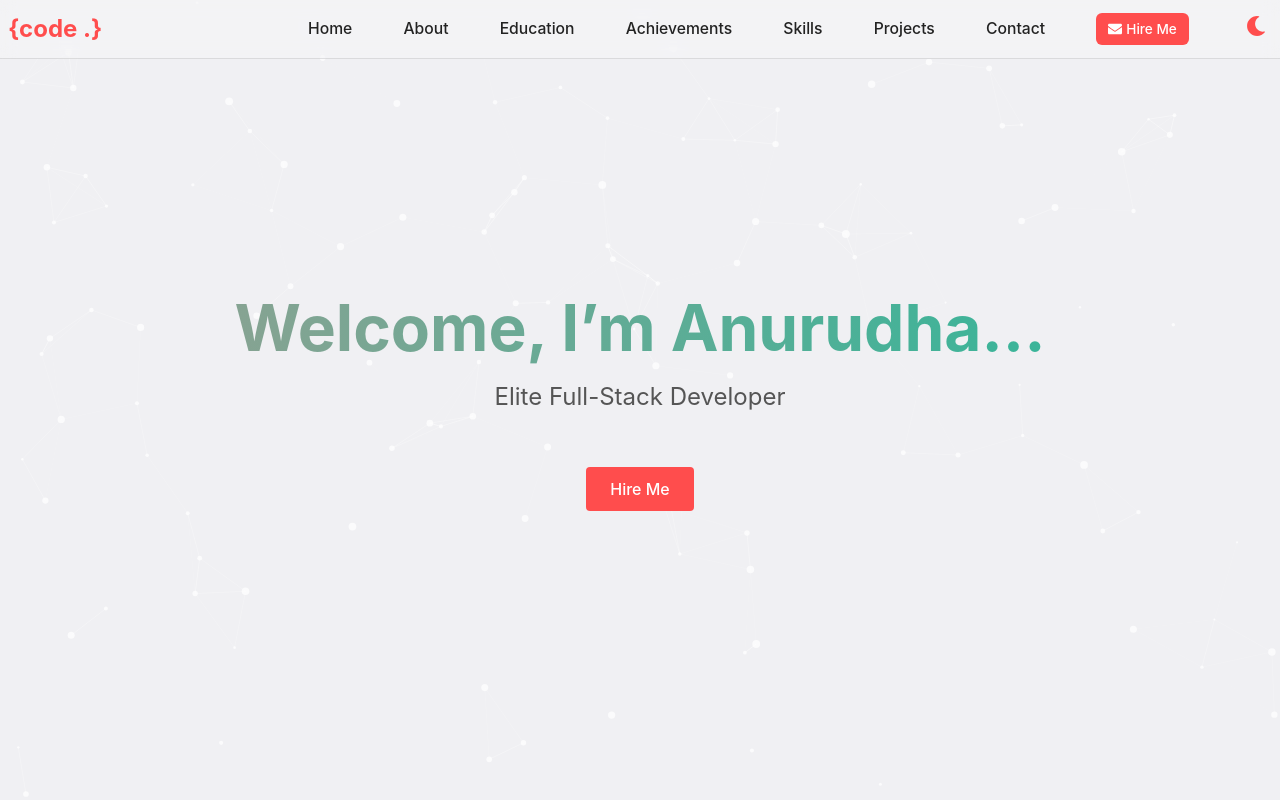
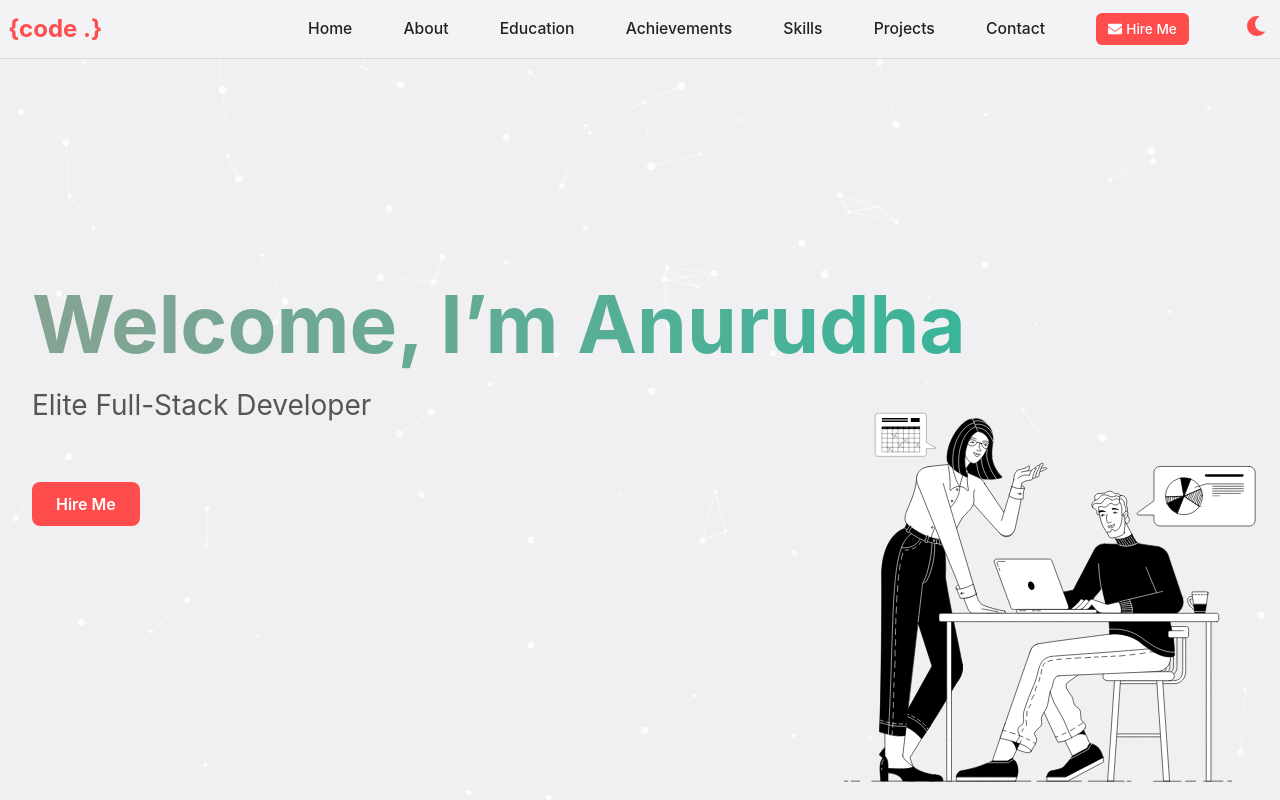
Before and after one commit to anurudha07/Anurudha-s-Portfolio, a React (Create React App) app in the folder frontend/: page / in a window 1280 px wide. Shown: the top 800 px of the page. Built offline with nearby package versions, Linux system fonts and the light colour scheme.

Commit message:
Update Home.js

```diff
--- a/frontend/src/pages/Home.js
+++ b/frontend/src/pages/Home.js
@@ -1,43 +1,73 @@
 import React, { useEffect, useRef, useState } from 'react';
 import styled, { keyframes } from 'styled-components';
 import { motion } from 'framer-motion';
+import Lottie from 'lottie-react';
+import coderAnimation from '../assets/coder.json'; // Lottie JSON animation file
 
-// Styled-components
-
-// Section container
+// Full-screen wrapper
 const Section = styled.section`
   position: relative;
   width: 100%;
   height: 100vh;
   overflow: hidden;
-  background: ${props => props.theme.colors.background};
-  cursor: none; /* hide default cursor for custom one */
+  background: ${({ theme }) => theme.colors.background};
+  cursor: none;
 `;
 
-// Canvas covers full area
+// Canvas for particle network
 const Canvas = styled.canvas`
   position: absolute;
-  top: 0;
-  left: 0;
+  inset: 0;
   width: 100%;
   height: 100%;
 `;
 
-// Overlay for content
+// Wrapper for Lottie animation
+const AnimationWrapper = styled.div`
+  position: absolute;
+  bottom: 0;
+  right: 0;
+  width: 50%;
+  max-width: 500px;
+  pointer-events: none;
+
+  @media (max-width: ${({ theme }) => theme.breakpoints.mobile}) {
+    width: 90%;
+    max-width: none;
+    right: 50%;
+    bottom: 8%;
+    transform: translateX(50%);
+  }
+`;
+
+// Content overlay for text and CTA
 const ContentWrapper = styled(motion.div)`
   position: relative;
   z-index: 2;
   display: flex;
   flex-direction: column;
-  align-items: center;
+  align-items: flex-start;
   justify-content: center;
   height: 100%;
-  pointer-events: none; /* let pointer events pass to canvas if needed */
-  text-align: center;
-  padding: 0 1rem;
+  padding: 2rem;
+  pointer-events: none;
+  /* Shift text higher on desktop */
+  transform: translateY(-25%);
+
+  @media (max-width: ${({ theme }) => theme.breakpoints.mobile}) {
+    position: absolute;
+    top: -15%;           /* Align around upper center on mobile */
+    left: 0%;
+    transform: translate(-50%, -50%);
+    width: 100%;
+    align-items: center;
+    text-align: center;
+    padding: 1rem;
+  }
 `;
 
-// Animated gradient text
+
+// Gradient text animation
 const gradientAnim = keyframes`
   0% { background-position: 0% 50%; }
   50% { background-position: 100% 50%; }
@@ -45,181 +75,160 @@ const gradientAnim = keyframes`
 `;
 
 const Title = styled.h1`
-  font-size: 2.5rem;
+  font-size: 3rem;
   margin: 0;
   background: linear-gradient(270deg, #FF4D4D, #1ABC9C, #FF8787);
   background-size: 600% 600%;
   -webkit-background-clip: text;
   -webkit-text-fill-color: transparent;
   animation: ${gradientAnim} 8s ease infinite;
-  @media (min-width: ${props => props.theme.breakpoints.tablet}) {
-    font-size: 4rem;
+
+  @media (min-width: ${({ theme }) => theme.breakpoints.tablet}) {
+    font-size: 5rem;
+  }
+
+  @media (max-width: ${({ theme }) => theme.breakpoints.mobile}) {
+    font-size: 2rem;
   }
 `;
 
 const Subtitle = styled.p`
-  font-size: 1.2rem;
+  font-size: 1.25rem;
   margin-top: 1rem;
-  color: ${props => props.theme.colors.subtext};
-  @media (min-width: ${props => props.theme.breakpoints.tablet}) {
-    font-size: 1.5rem;
+  color: ${({ theme }) => theme.colors.subtext};
+
+  @media (min-width: ${({ theme }) => theme.breakpoints.tablet}) {
+    font-size: 1.75rem;
+  }
+
+  @media (max-width: ${({ theme }) => theme.breakpoints.mobile}) {
+    font-size: 1rem;
   }
 `;
 
-// Custom cursor
+// Custom cursor dot
 const CursorDot = styled.div`
   position: fixed;
-  top: 0;
-  left: 0;
   width: 12px;
   height: 12px;
   border-radius: 50%;
-  background: ${props => props.theme.colors.primary};
+  background: ${({ theme }) => theme.colors.primary};
   pointer-events: none;
   transform: translate(-50%, -50%);
   z-index: 5;
-  transition: transform 0.1s ease-out;
+  transition: transform 0.08s ease-out;
+
+  @media (max-width: ${({ theme }) => theme.breakpoints.mobile}) {
+    display: none;
+  }
 `;
 
-// Button styled
 const Button = styled(motion.a)`
   margin-top: 2rem;
   padding: 0.75rem 1.5rem;
-  background: ${props => props.theme.colors.primary};
+  background: ${({ theme }) => theme.colors.primary};
   color: #fff;
-  border-radius: 4px;
-  font-weight: 500;
+  border-radius: 0.5rem;
+  font-weight: 600;
   text-decoration: none;
-  pointer-events: auto; /* allow clicking */
+  pointer-events: auto;
   cursor: pointer;
-  &:hover {
-    background: ${props => props.theme.colors.accent};
+
+  &:hover { background: ${({ theme }) => theme.colors.accent}; }
+
+  @media (max-width: ${({ theme }) => theme.breakpoints.mobile}) {
+    padding: 0.6rem 1rem;
+    margin-top: 1.5rem;
   }
 `;
 
-// Particle background logic
 const Home = () => {
   const canvasRef = useRef(null);
-  const animationRef = useRef(null);
+  const animationRef = useRef();
   const particlesRef = useRef([]);
-  const mouseRef = useRef({ x: null, y: null, radius: 100 });
-  const [cursorPos, setCursorPos] = useState({ x: -100, y: -100 });
+  const mouseRef = useRef({ x: null, y: null, radius: 120 });
+  const [cursorPos, setCursorPos] = useState({ x: -50, y: -50 });
 
-  // Initialize canvas and particles
   useEffect(() => {
     const canvas = canvasRef.current;
     const ctx = canvas.getContext('2d');
-
     let width = canvas.clientWidth;
     let height = canvas.clientHeight;
     canvas.width = width;
     canvas.height = height;
 
-    // Handle resize
-    const handleResize = () => {
+    const onResize = () => {
       width = canvas.clientWidth;
       height = canvas.clientHeight;
       canvas.width = width;
       canvas.height = height;
       initParticles();
     };
-    window.addEventListener('resize', handleResize);
+    window.addEventListener('resize', onResize);
 
-    // Track mouse
-    const handleMouseMove = e => {
+    const onMouseMove = e => {
       const rect = canvas.getBoundingClientRect();
       mouseRef.current.x = e.clientX - rect.left;
       mouseRef.current.y = e.clientY - rect.top;
       setCursorPos({ x: e.clientX, y: e.clientY });
     };
-    const handleMouseLeave = () => {
-      mouseRef.current.x = null;
-      mouseRef.current.y = null;
+    const onTouchMove = e => {
+      const touch = e.touches[0];
+      const rect = canvas.getBoundingClientRect();
+      mouseRef.current.x = touch.clientX - rect.left;
+      mouseRef.current.y = touch.clientY - rect.top;
     };
-    window.addEventListener('mousemove', handleMouseMove);
-    window.addEventListener('mouseout', handleMouseLeave);
 
-    // Particle class
+    window.addEventListener('mousemove', onMouseMove);
+    window.addEventListener('touchmove', onTouchMove);
+    window.addEventListener('mouseout', () => { mouseRef.current.x = null; mouseRef.current.y = null; });
+    window.addEventListener('touchend', () => { mouseRef.current.x = null; mouseRef.current.y = null; });
+
     class Particle {
-      constructor(x, y, dx, dy, size, color) {
-        this.x = x;
-        this.y = y;
-        this.dx = dx;
-        this.dy = dy;
-        this.size = size;
-        this.color = color;
-        this.baseSize = size;
-      }
-      draw() {
-        ctx.beginPath();
-        ctx.arc(this.x, this.y, this.size, 0, Math.PI * 2);
-        ctx.fillStyle = this.color;
-        ctx.fill();
-      }
+      constructor(x, y, dx, dy, size) { Object.assign(this, { x, y, dx, dy, size, baseSize: size }); }
+      draw() { ctx.beginPath(); ctx.arc(this.x, this.y, this.size, 0, Math.PI * 2); ctx.fillStyle = 'rgba(255,255,255,0.8)'; ctx.fill(); }
       update() {
-        // Move
         this.x += this.dx;
         this.y += this.dy;
-        // Bounce off edges
-        if (this.x + this.size > width || this.x - this.size < 0) this.dx = -this.dx;
-        if (this.y + this.size > height || this.y - this.size < 0) this.dy = -this.dy;
-
-        // Interactivity: grow when near mouse
-        if (mouseRef.current.x && mouseRef.current.y) {
-          const distX = mouseRef.current.x - this.x;
-          const distY = mouseRef.current.y - this.y;
-          const dist = Math.hypot(distX, distY);
-          if (dist < mouseRef.current.radius) {
-            // grow
-            this.size = Math.min(this.baseSize * 4, this.size + 1);
-          } else {
-            // shrink back
-            if (this.size > this.baseSize) this.size -= 0.5;
-            if (this.size < this.baseSize) this.size = this.baseSize;
-          }
+        if (this.x < 0 || this.x > width) this.dx *= -1;
+        if (this.y < 0 || this.y > height) this.dy *= -1;
+        if (mouseRef.current.x !== null) {
+          const dist = Math.hypot(mouseRef.current.x - this.x, mouseRef.current.y - this.y);
+          if (dist < mouseRef.current.radius) this.size = Math.min(this.baseSize * 4, this.size + 1);
+          else if (this.size > this.baseSize) this.size -= 0.3;
         }
         this.draw();
       }
     }
 
-    // Initialize particles
     const initParticles = () => {
-      const particles = [];
-      const count = Math.floor((width * height) / 8000); // density
+      particlesRef.current = [];
+      const count = Math.floor((width * height) / 10000);
       for (let i = 0; i < count; i++) {
         const size = Math.random() * 3 + 1;
         const x = Math.random() * (width - size * 2) + size;
         const y = Math.random() * (height - size * 2) + size;
-        let dx = (Math.random() - 0.5) * 1.5;
-        let dy = (Math.random() - 0.5) * 1.5;
-        const color = `rgba(255, 255, 255, 0.7)`;
-        particles.push(new Particle(x, y, dx, dy, size, color));
+        const dx = (Math.random() - 0.5) * 1.2;
+        const dy = (Math.random() - 0.5) * 1.2;
+        particlesRef.current.push(new Particle(x, y, dx, dy, size));
       }
-      particlesRef.current = particles;
     };
 
-    // Draw lines between close particles
     const connectParticles = () => {
-      const particles = particlesRef.current;
-      for (let a = 0; a < particles.length; a++) {
-        for (let b = a + 1; b < particles.length; b++) {
-          const pA = particles[a];
-          const pB = particles[b];
+      particlesRef.current.forEach((pA, i) => {
+        particlesRef.current.slice(i + 1).forEach(pB => {
           const dist = Math.hypot(pA.x - pB.x, pA.y - pB.y);
           if (dist < 100) {
-            const opacity = 1 - dist / 100;
-            ctx.strokeStyle = `rgba(255,255,255,${opacity * 0.5})`;
-            ctx.lineWidth = 1;
+            ctx.strokeStyle = `rgba(255,255,255,${1 - dist / 100})`;
             ctx.beginPath();
             ctx.moveTo(pA.x, pA.y);
             ctx.lineTo(pB.x, pB.y);
             ctx.stroke();
           }
-        }
-      }
+        });
+      });
     };
 
-    // Animation loop
     const animate = () => {
       ctx.clearRect(0, 0, width, height);
       particlesRef.current.forEach(p => p.update());
@@ -227,45 +236,38 @@ const Home = () => {
       animationRef.current = requestAnimationFrame(animate);
     };
 
-    // Start
     initParticles();
     animate();
-
-    // Cleanup
     return () => {
-      window.removeEventListener('resize', handleResize);
-      window.removeEventListener('mousemove', handleMouseMove);
-      window.removeEventListener('mouseout', handleMouseLeave);
+      window.removeEventListener('resize', onResize);
+      window.removeEventListener('mousemove', onMouseMove);
+      window.removeEventListener('touchmove', onTouchMove);
+      window.removeEventListener('mouseout', () => {});
+      window.removeEventListener('touchend', () => {});
       cancelAnimationFrame(animationRef.current);
     };
   }, []);
 
-  // Mailto link
-  const email = 'anurudhs567@gmail.com';
-  const subject = encodeURIComponent('Hiring You as Full-Stack Developer');
-  const body = encodeURIComponent(
-    `Hello Anurudha,\n\nI came across your portfolio and would like to discuss an opportunity. Please let me know your availability.\n\nBest regards,\n[Your Name]`
-  );
-  const mailto = `mailto:${email}?subject=${subject}&body=${body}`;
-
-  // Content animation props
-
+  const mailto = `mailto:anurudhs567@gmail.com?subject=Hiring You as Full-Stack Developer&body=Hi Anurudha,%0A%0ALet's connect!`;
 
   return (
     <Section>
       <Canvas ref={canvasRef} />
+      <AnimationWrapper>
+        <Lottie animationData={coderAnimation} loop />
+      </AnimationWrapper>
       <ContentWrapper
-        initial={{ opacity: 0, y: 50 }}
+        initial={{ opacity: 0, y: 30 }}
         animate={{ opacity: 1, y: 0 }}
         transition={{ duration: 1 }}
       >
-        <Title>Welcome, I’m Anurudha...</Title>
+        <Title>Welcome, I’m Anurudha</Title>
         <Subtitle>Elite Full-Stack Developer</Subtitle>
-        <Button href={mailto} whileHover={{ scale: 1.05 }} whileTap={{ scale: 0.95 }}>
+        <Button href={mailto} whileHover={{ scale: 1.1 }} whileTap={{ scale: 0.95 }}>
           Hire Me
         </Button>
       </ContentWrapper>
-      <CursorDot style={{ left: `${cursorPos.x}px`, top: `${cursorPos.y}px` }} />
+      <CursorDot style={{ top: `${cursorPos.y}px`, left: `${cursorPos.x}px` }} />
     </Section>
   );
 };
```
